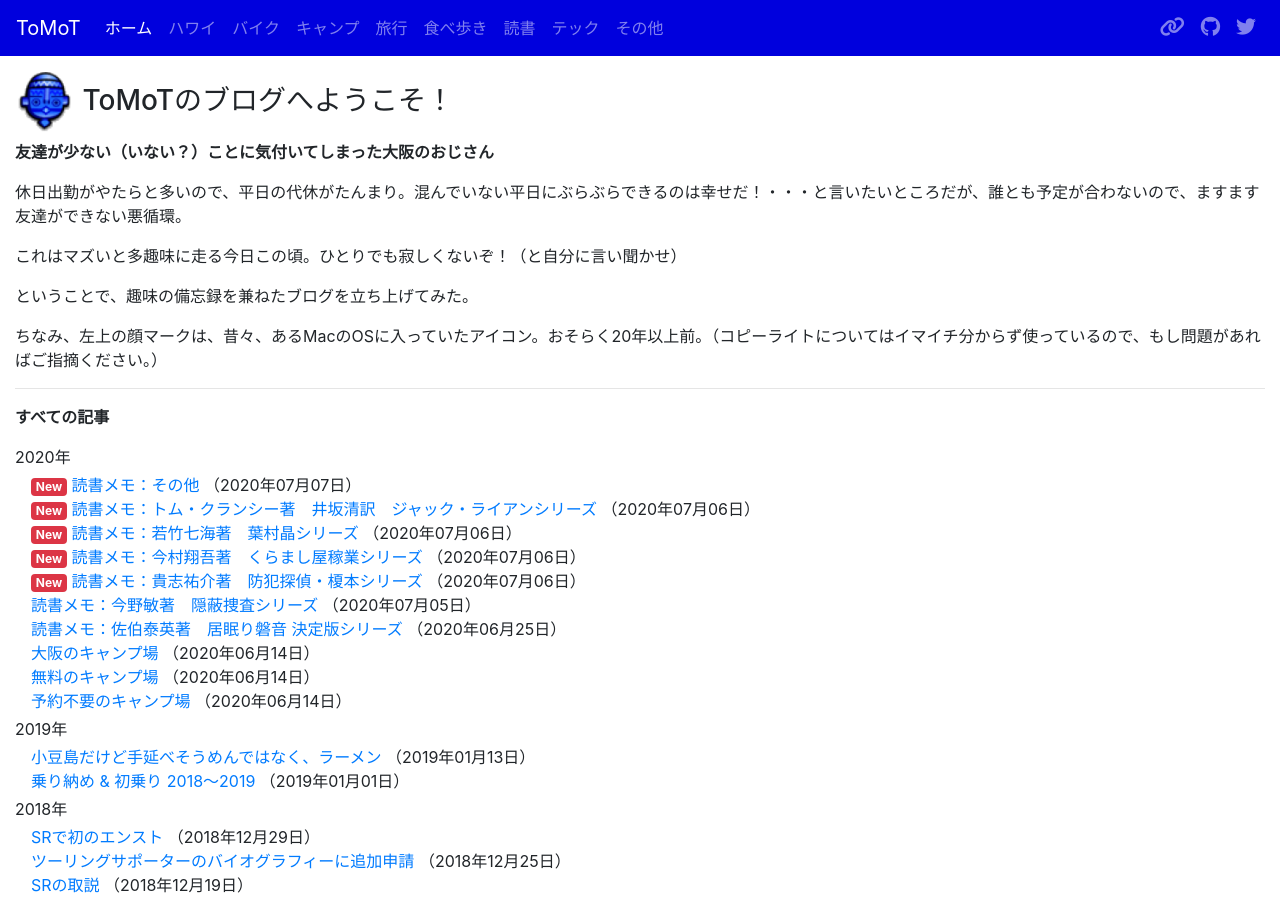
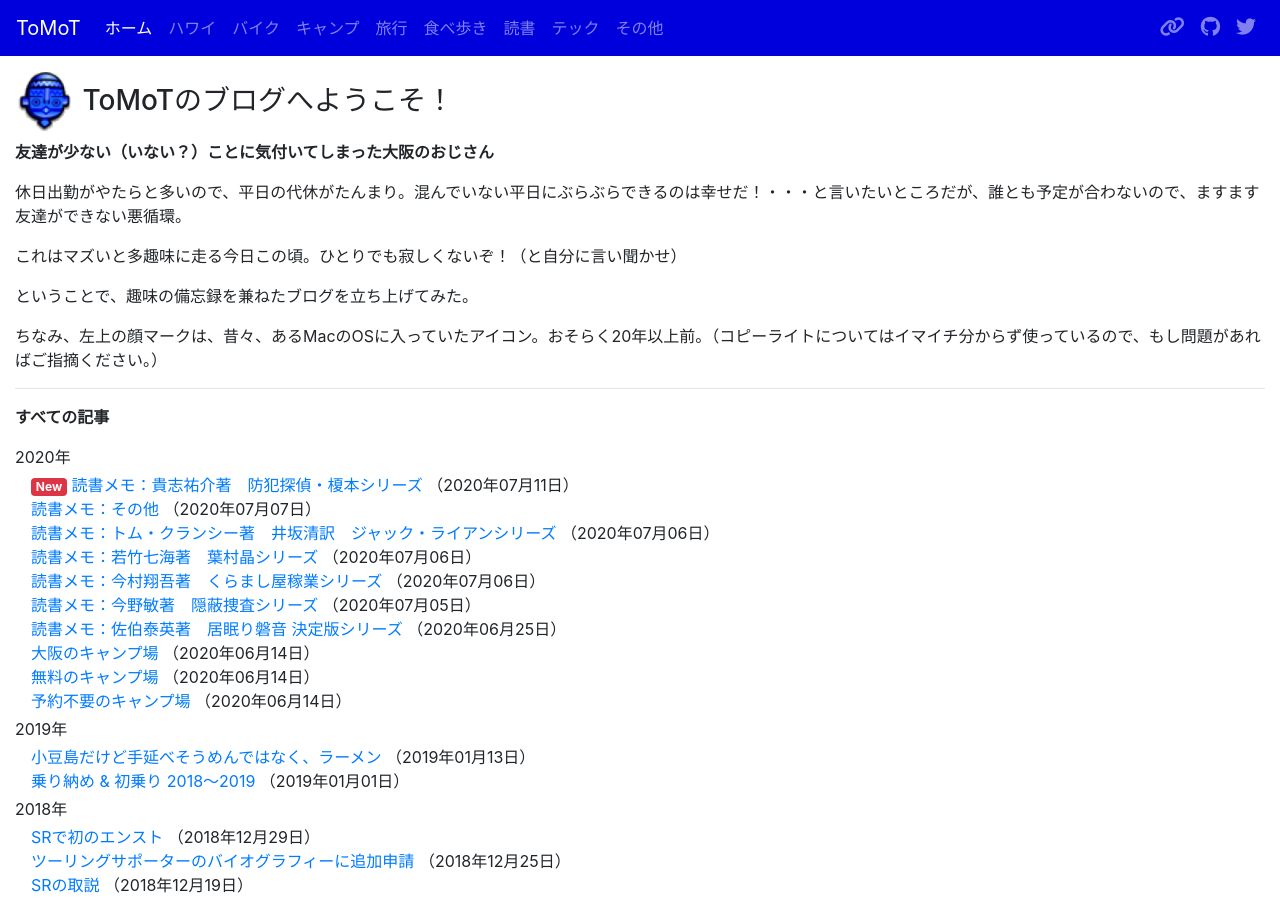
Before and after one commit to tomot/tomot.github.io, a Jekyll site: the page built from index.md, in a window 1280 px wide and 900 px high. Built offline with Jekyll 4.4.1, drawn with Linux system fonts in a browser that asks for light colours; nearby versions of some CDN libraries.

Commit message:
add a book by Kishi

```diff
--- a/index.md
+++ b/index.md
@@ -19,11 +19,11 @@ title: ToMoT - ホーム
 
 <p class="mb-1">2020年</p>
 <ul class="list-unstyled ml-3 mb-1">
-<li><span class="badge badge-danger">New</span> <a href="pages/book-etc.html">読書メモ：その他</a> （2020年07月07日）</li>
-<li><span class="badge badge-danger">New</span> <a href="pages/book-clancy.html">読書メモ：トム・クランシー著　井坂清訳　ジャック・ライアンシリーズ</a> （2020年07月06日）</li>
-<li><span class="badge badge-danger">New</span> <a href="pages/book-wakatake.html">読書メモ：若竹七海著　葉村晶シリーズ</a> （2020年07月06日）</li>
-<li><span class="badge badge-danger">New</span> <a href="pages/book-imamura.html">読書メモ：今村翔吾著　くらまし屋稼業シリーズ</a> （2020年07月06日）</li>
-<li><span class="badge badge-danger">New</span> <a href="pages/book-kishi.html">読書メモ：貴志祐介著　防犯探偵・榎本シリーズ</a> （2020年07月06日）</li>
+<li><span class="badge badge-danger">New</span> <a href="pages/book-kishi.html">読書メモ：貴志祐介著　防犯探偵・榎本シリーズ</a> （2020年07月11日）</li>
+<li><a href="pages/book-etc.html">読書メモ：その他</a> （2020年07月07日）</li>
+<li><a href="pages/book-clancy.html">読書メモ：トム・クランシー著　井坂清訳　ジャック・ライアンシリーズ</a> （2020年07月06日）</li>
+<li><a href="pages/book-wakatake.html">読書メモ：若竹七海著　葉村晶シリーズ</a> （2020年07月06日）</li>
+<li><a href="pages/book-imamura.html">読書メモ：今村翔吾著　くらまし屋稼業シリーズ</a> （2020年07月06日）</li>
 <li><a href="pages/book-konno.html">読書メモ：今野敏著　隠蔽捜査シリーズ</a> （2020年07月05日）</li>
 <li><a href="pages/book-saeki.html">読書メモ：佐伯泰英著　居眠り磐音 決定版シリーズ</a> （2020年06月25日）</li>
 <li><a href="pages/camp-osaka.html">大阪のキャンプ場</a> （2020年06月14日）</li>
```
Also changed, not shown: book.md (+5 -5 lines), pages/book-kishi.md (+2 -2 lines).
